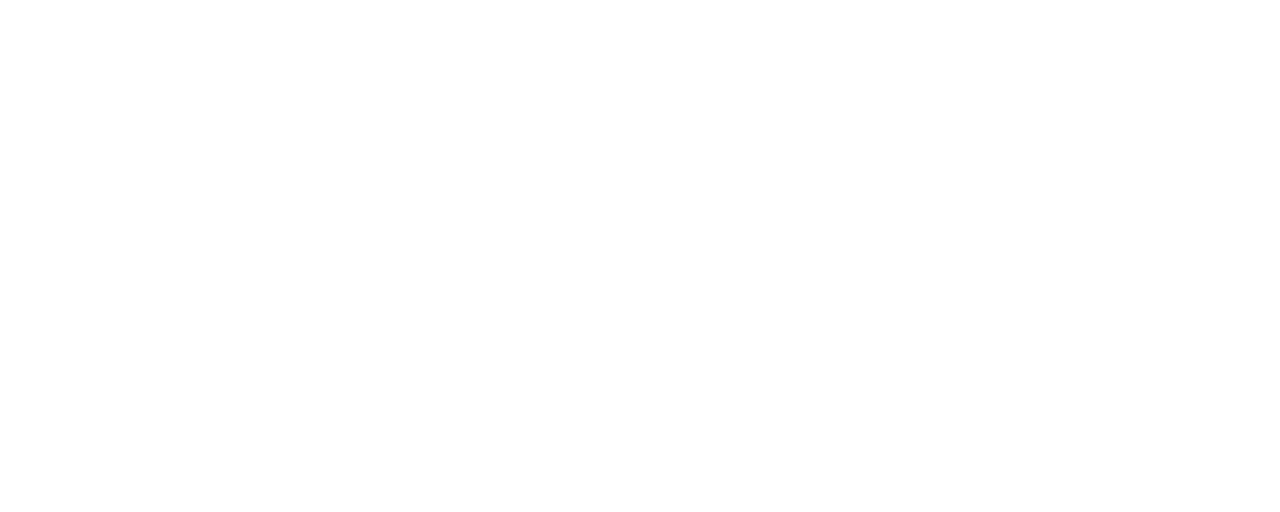
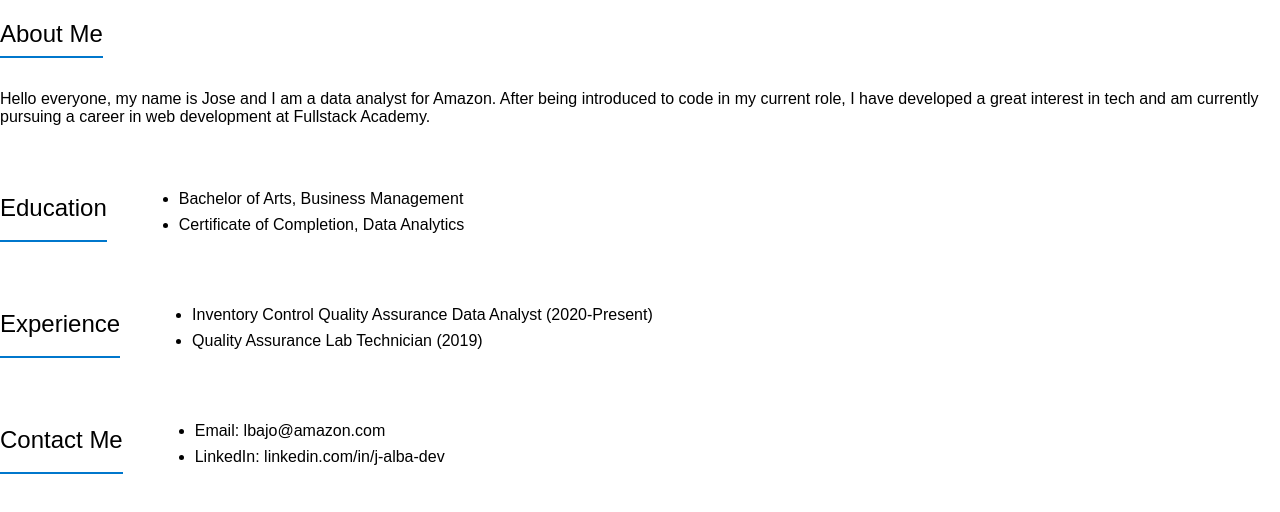
Before and after one commit to j-alba-data/personal-profile, a plain HTML site: page index.html in a window 1280 px wide. Drawn offline with Linux system fonts and the light colour scheme.

Commit message:
added work experience and contact

```diff
--- a/index.html
+++ b/index.html
@@ -4,9 +4,38 @@
     <meta charset="UTF-8">
     <meta http-equiv="X-UA-Compatible" content="IE=edge">
     <meta name="viewport" content="width=device-width, initial-scale=1.0">
+    <link rel="stylesheet" href="./style.css">
     <title>Document</title>
 </head>
 <body>
-
+    <section>
+        <h2>About Me</h2>
+                <p>Hello everyone, my name is Jose and I am a data analyst for
+                    Amazon. After being introduced to code in my current role,
+                    I have developed a great interest in tech and am currently
+                    pursuing a career in web development at Fullstack Academy.
+                </p>
+    </section>
+    <section>
+        <h2>Education</h2>
+        <ul>
+            <li>Bachelor of Arts, Business Management</li>
+            <li>Certificate of Completion, Data Analytics</li>
+        </ul>
+    </section>
+    <section>
+        <h2>Experience</h2>
+        <ul>
+            <li>Inventory Control Quality Assurance Data Analyst (2020-Present)</li>
+            <li>Quality Assurance Lab Technician (2019)</li>
+        </ul>
+    </section>
+    <section>
+        <h2>Contact Me</h2>
+        <ul>
+            <li>Email: lbajo@amazon.com</li>
+            <li>LinkedIn: linkedin.com/in/j-alba-dev</li>
+        </ul>
+    </section>
 </body>
 </html>
```
